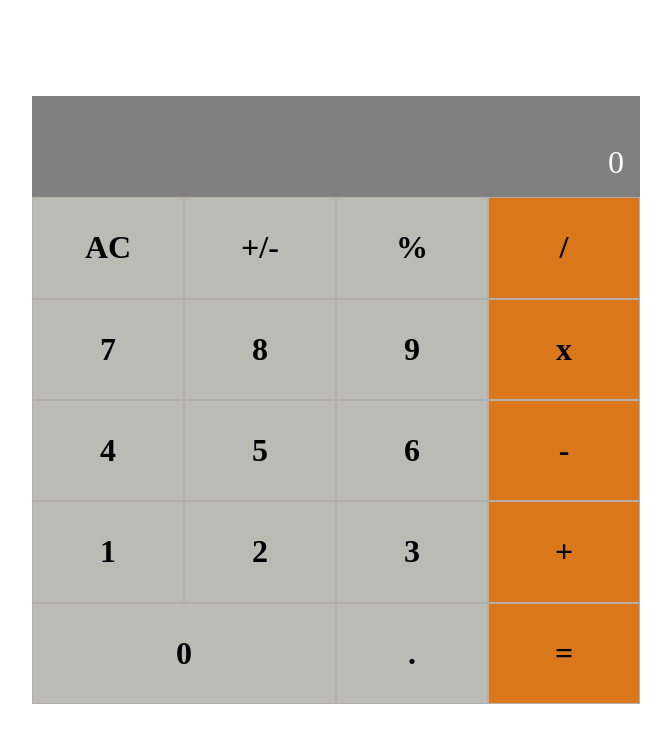
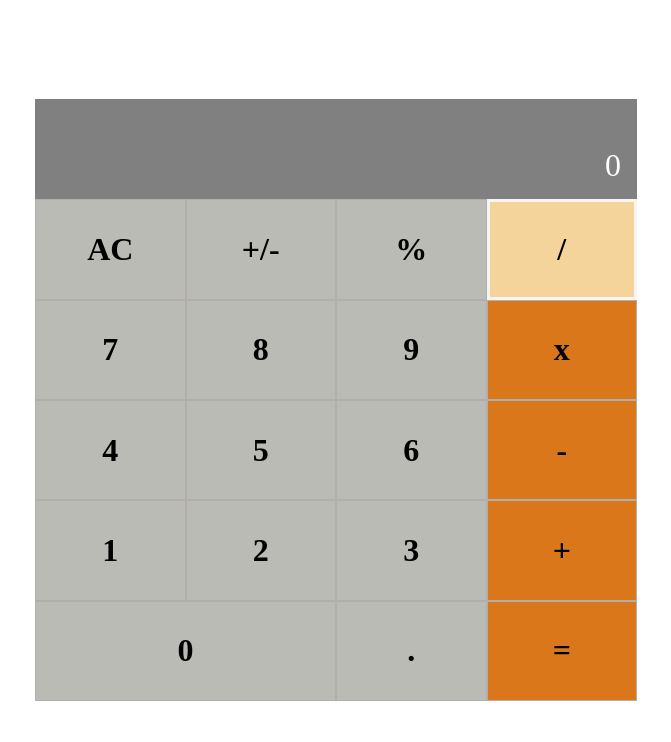
Before and after one commit to NurkaAmre/Math-magicans, a React (Create React App) app: page / in a window 1280 px wide. In both pictures the pointer is over the element 868 px from the left and 247 px from the top of the page. Shown: the top 742 px of the page, without its empty margins (304-975 px from the left). Built offline with nearby package versions, Linux system fonts and the light colour scheme.

Commit message:
Buttons hovered

```diff
--- a/src/index.css
+++ b/src/index.css
@@ -29,6 +29,7 @@ body {
 }
 
 .wrapper {
+  padding: 3px;
   display: grid;
   height: 100%;
   width: 100%;
@@ -43,14 +44,25 @@ body {
   cursor: pointer;
   font-weight: bold;
   border: 1px solid rgb(177, 174, 172);
+  padding: 1rem;
 }
 
 .orange {
   background-color: rgb(218, 119, 27);
 }
 
+.orange:hover {
+  background-color: rgba(228, 155, 19, 0.425);
+  border: 3px solid rgb(247, 245, 244);
+}
+
 .grey {
   background-color: rgb(187, 187, 181);
+}
+
+.grey:hover {
+  border: 3px solid #fff;
+  background-color: rgb(149, 154, 154);
 }
 
 .span {
```
